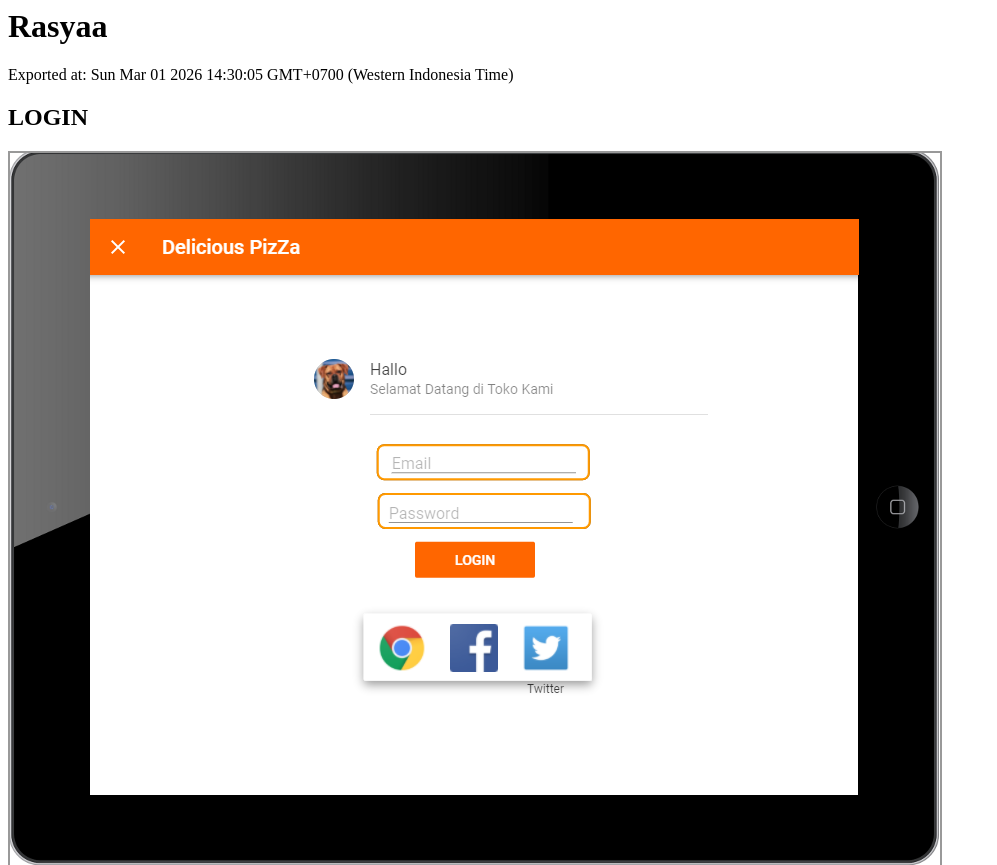
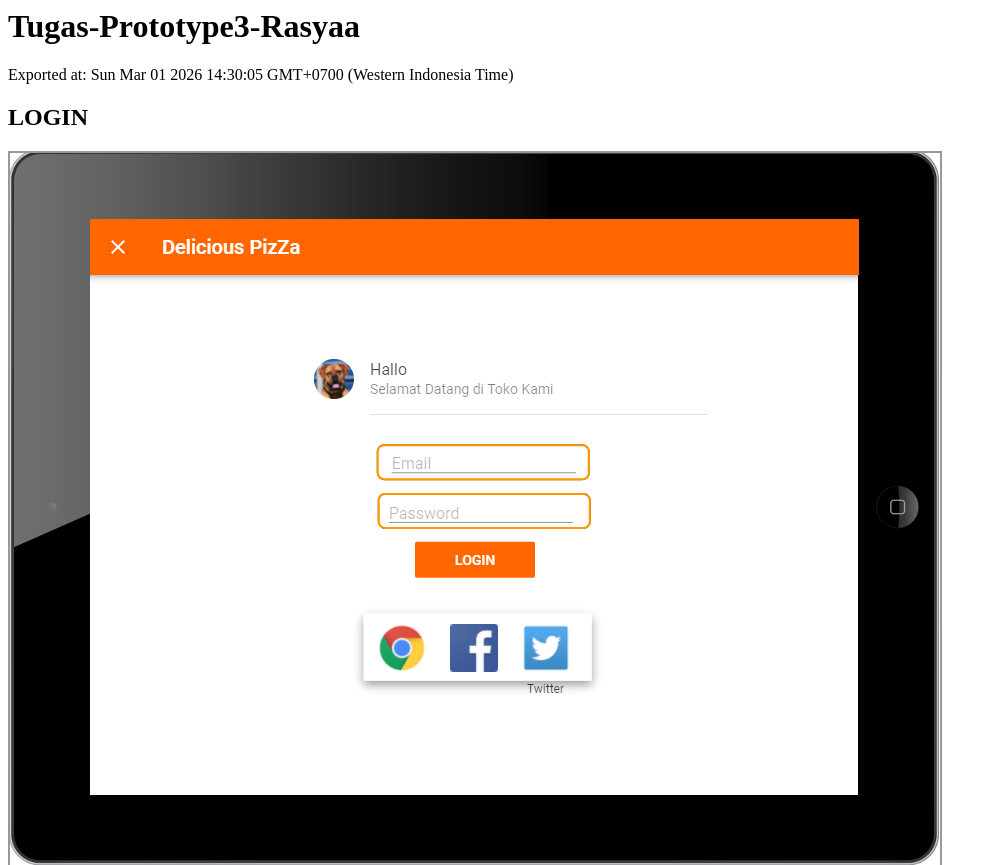
Before and after one commit to rasyaanabilah/prototype-rasyaa, a plain HTML site: page index.html in a window 1280 px wide. Shown: the top 865 px of the page, without its empty margins (0-997 px from the left). Drawn offline with Linux system fonts and the light colour scheme.

Commit message:
Update index.html

```diff
--- a/index.html
+++ b/index.html
@@ -6,7 +6,7 @@
 </head>
 
 <body>
-<h1 id="documentTitle">Rasyaa</h1>
+<h1 id="documentTitle">Tugas-Prototype3-Rasyaa</h1>
 <p id="documentMetadata">
 Exported at: Sun Mar 01 2026 14:30:05 GMT+0700 (Western Indonesia Time)
 </p>
```
